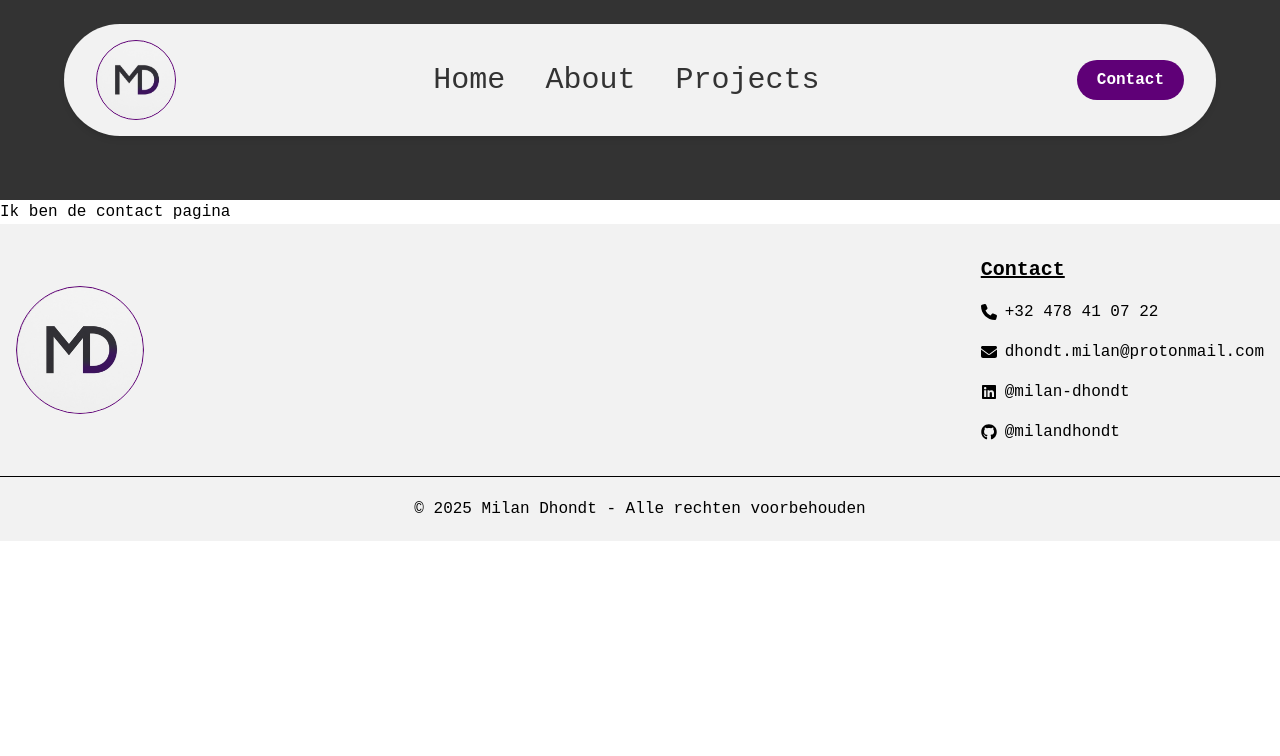
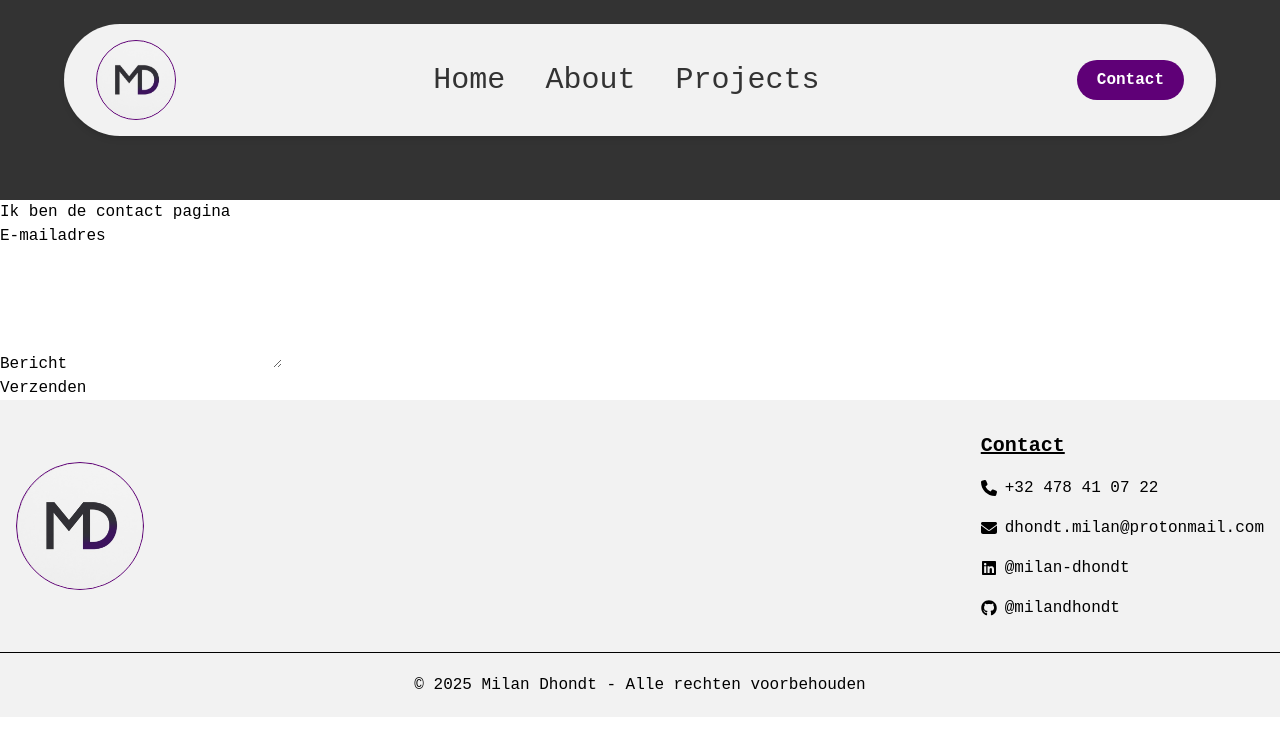
Before and after one commit to milandhondt/Portfolio, a React (Vite) app in the folder Portfolio/: page /contact in a window 1280 px wide. Shown: the top 756 px of the page. Built offline with nearby package versions, Linux system fonts and the light colour scheme; no server answers; a web font is replaced by a local one.

Commit message:
Added contact form functionality (still needs css)

```diff
--- a/Portfolio/package.json
+++ b/Portfolio/package.json
@@ -10,6 +10,7 @@
     "preview": "vite preview"
   },
   "dependencies": {
+    "@formspree/react": "^3.0.0",
     "@tailwindcss/vite": "^4.1.3",
     "react": "^19.0.0",
     "react-dom": "^19.0.0",
--- /dev/null
+++ b/Portfolio/src/components/Contact/ContactForm.jsx
@@ -0,0 +1,58 @@
+import { useForm, ValidationError } from '@formspree/react';
+
+const API_KEY = import.meta.env.VITE_API_KEY;
+
+const ContactForm = () => {
+  const [state, handleSubmit] = useForm(API_KEY);
+
+  if (state.succeeded) {
+    return <p>Bedankt voor je bericht! Ik neem spoedig contact op.</p>;
+  }
+
+  return (
+    <form onSubmit={handleSubmit}>
+      <div>
+        <label htmlFor="email">
+          E-mailadres
+        </label>
+        <input
+          id="email"
+          type="email"
+          name="email"
+          required
+        />
+        <ValidationError
+          prefix="Email"
+          field="email"
+          errors={state.errors}
+        />
+      </div>
+
+      <div>
+        <label htmlFor="message">
+          Bericht
+        </label>
+        <textarea
+          id="message"
+          name="message"
+          rows="5"
+          required
+        />
+        <ValidationError
+          prefix="Message"
+          field="message"
+          errors={state.errors}
+        />
+      </div>
+
+      <button
+        type="submit"
+        disabled={state.submitting}
+      >
+        Verzenden
+      </button>
+    </form>
+  );
+};
+
+export default ContactForm;
--- a/Portfolio/src/pages/ContactPage.jsx
+++ b/Portfolio/src/pages/ContactPage.jsx
@@ -1,6 +1,11 @@
+import ContactForm from "../components/Contact/ContactForm";
+
 const ContactPage = () => {
   return (
-    <p>Ik ben de contact pagina</p>
+    <div>
+      <p>Ik ben de contact pagina</p>
+      <ContactForm />
+    </div>
   )
 }
 export default ContactPage;
```
Also changed, not shown: 1 other file (tests, documents, lock files or other folders).
